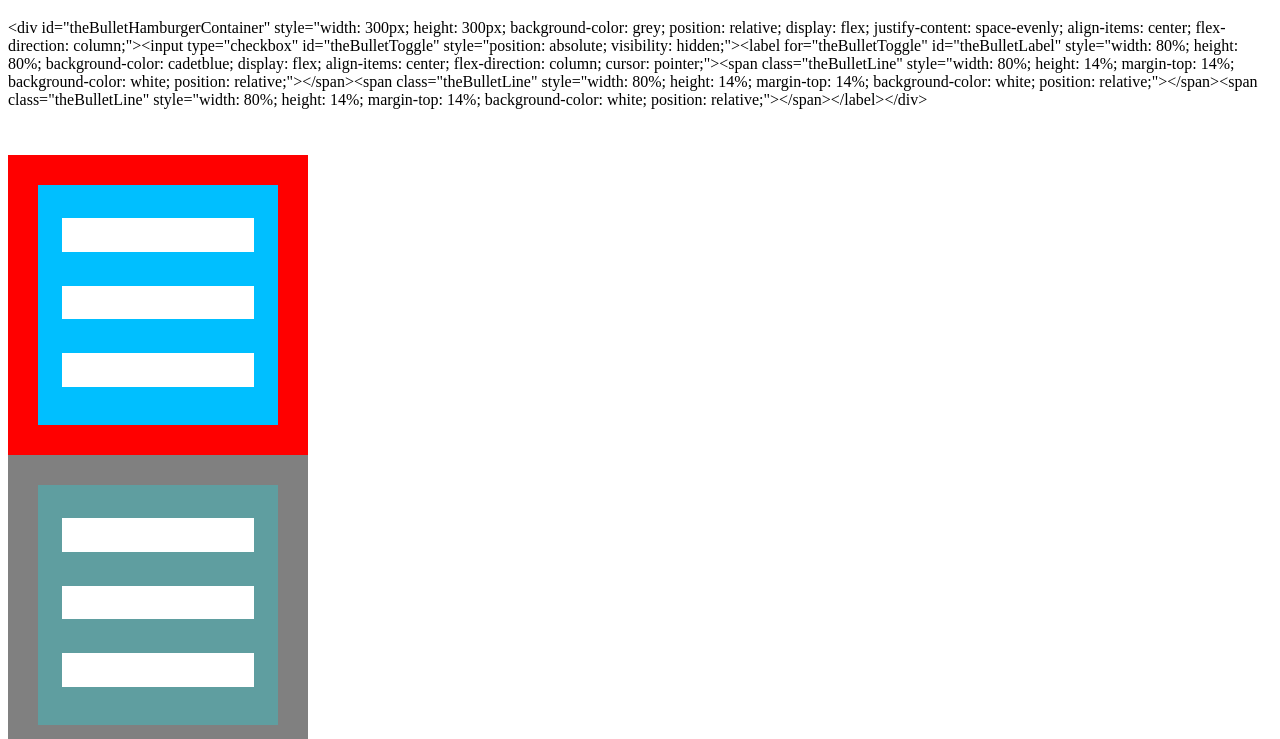
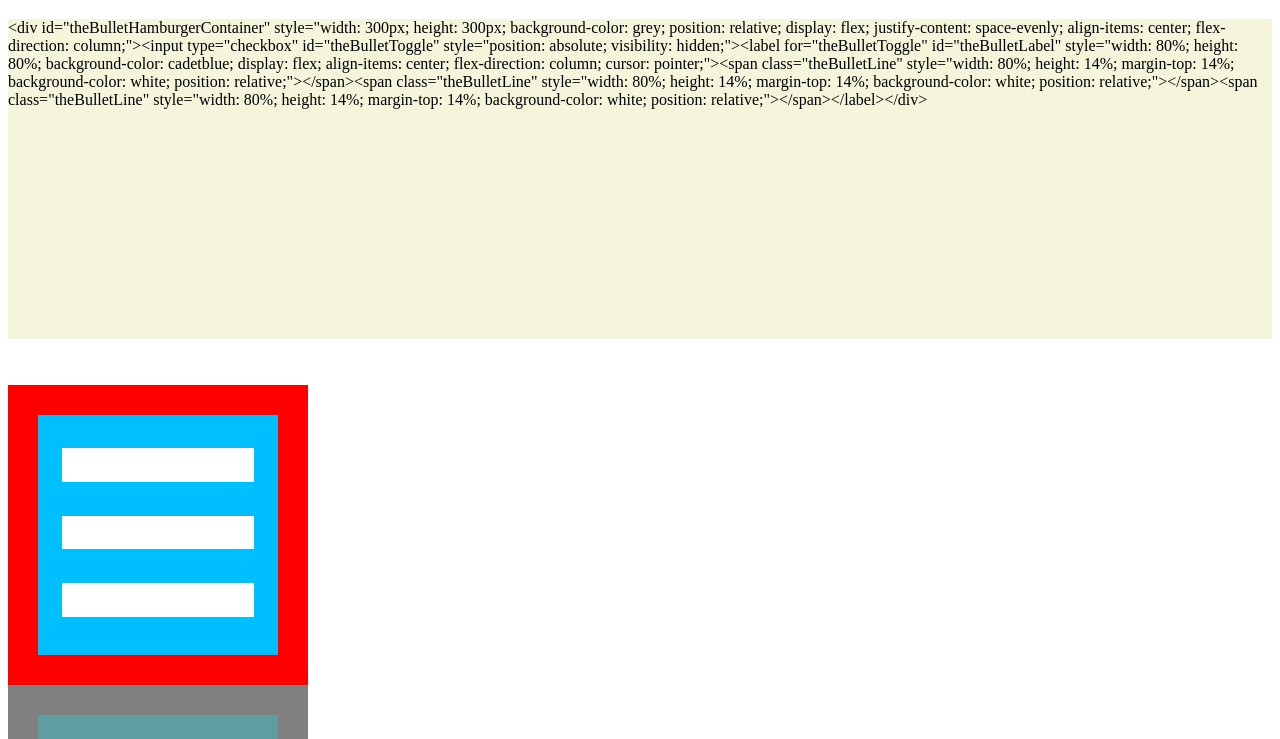
Before and after one commit to MaGameQc/hamburgerMenuMaker, a plain HTML site: page index.html in a window 1280 px wide. Shown: the part 61-800 px from the top of the page. Drawn offline with Linux system fonts and the light colour scheme.

Commit message:
début animation generator

```diff
--- a/index.html
+++ b/index.html
@@ -13,7 +13,7 @@
 
 <div id="mainContainer">
 
-    <p id="toCopy">
+    <p id="toCopy" style="height: 40vh; background-color: beige;">
 
     </p>
 
--- a/script.js
+++ b/script.js
@@ -94,8 +94,27 @@ function hamburgerMaker(hamburgerName, containerName, checkBoxName, forCheckBoxN
     };
 
     this.generateEmbededAnimation = function(){
+        let text =
+        "<style>" + "\n" +
+        "@keyframes theBulletAnimate1{" + "\n" +
+            "from{transform-origin: center; transform : rotate(0deg);}" + "\n" +
+             "to{transform-origin: center; transform:  translateY(200%) rotateZ(-45deg); }" + "\n" +
+             "}" + "\n" + "\n" +
 
-    }
+        "@keyframes theBulletAnimate2{" + "\n" +
+         "from{transform-origin: center; transform : translateX(0); opacity: 1;}" + "\n" +
+          "to{transform-origin: center; transform : translateX(-100%); opacity: 0; }" + "\n" +
+         "}" + "\n" +
+        "</style>";
+
+        let parent = document.getElementById("toCopy");
+        let br = document.createElement("br");
+        let br2 = document.createElement("br");
+        parent.appendChild(br);
+        parent.appendChild(br2);
+        let content = text;
+        console.log(content);
+        }
 
 }
 
--- a/style.css
+++ b/style.css
@@ -35,7 +35,7 @@
 
 
 
-@keyframes theBulletAnimate1{
+/* @keyframes theBulletAnimate1{
     from{transform-origin: center; transform : rotate(0deg);}
     to{transform-origin: center; transform:  translateY(200%) rotateZ(-45deg); }
 }
@@ -43,7 +43,7 @@
 @keyframes theBulletAnimate2{
     from{transform-origin: center; transform : translateX(0); opacity: 1;}
     to{transform-origin: center; transform : translateX(-100%); opacity: 0; }
-}
+} */
 
 @keyframes theBulletAnimate3{
     from{transform-origin: center; transform : rotate(0deg)}
```
